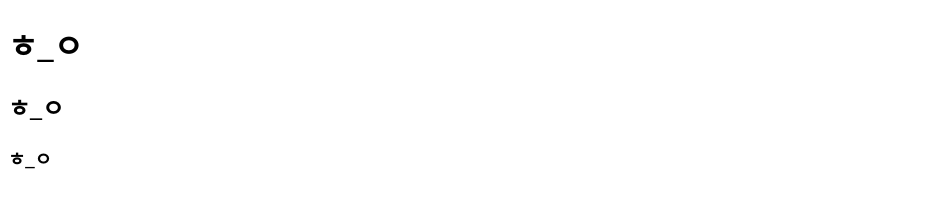
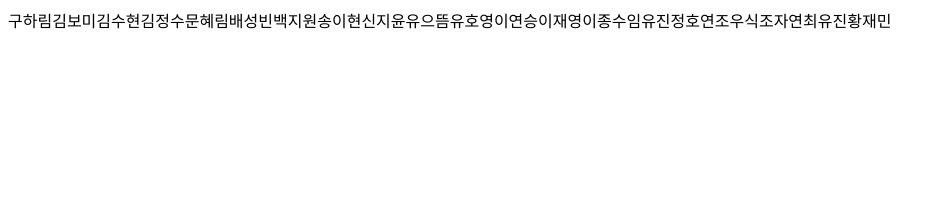
Before and after one commit to eonduck2/components, a website: page work-2.html in a window 1280 px wide. Shown: the whole page, without its empty margins (0-945 px from the left). Drawn offline with Linux system fonts and the light colour scheme.

Commit message:
update file

```diff
--- a/work-2.html
+++ b/work-2.html
@@ -11,15 +11,47 @@
   <script>
     const root = document.getElementById(`root`);
 
-    const tagComponent = (tag, textNode) => {
-      return `<${tag}>${textNode}</${tag}>`;
+    const names = [
+      "구하림",
+      "김보미",
+      "김수현",
+      "김정수",
+      "문혜림",
+      "배성빈",
+      "백지원",
+      "송이현",
+      "신지윤",
+      "유으뜸",
+      "유호영",
+      "이연승",
+      "이재영",
+      "이종수",
+      "임유진",
+      "정호연",
+      "조우식",
+      "조자연",
+      "최유진",
+      "황재민",
+    ];
+
+    const tagComponent = (tag, textNode, ...att) => {
+      //   const { att } = att;
+      console.log(att);
+      return `<${tag}${att.map((att) => att)}="">${textNode}</${tag}>`;
     };
 
     const app = () => {
+      //         ${names.map((name) => tagComponent(`h1`, name)).join("")}
       return `
-            ${tagComponent(`h1`, `ㅎ_ㅇ`)}
-            ${tagComponent(`h2`, `ㅎ_ㅇ`)}
-            ${tagComponent(`h3`, `ㅎ_ㅇ`)}
+            ${names
+              .map((name) => {
+                if (name == `이종수`) {
+                  return tagComponent(`h1`, name, `style,color:red;`, `class`);
+                } else {
+                  return tagComponent(`h6`, name);
+                }
+              })
+              .join("")}
             `;
     };
 
```
